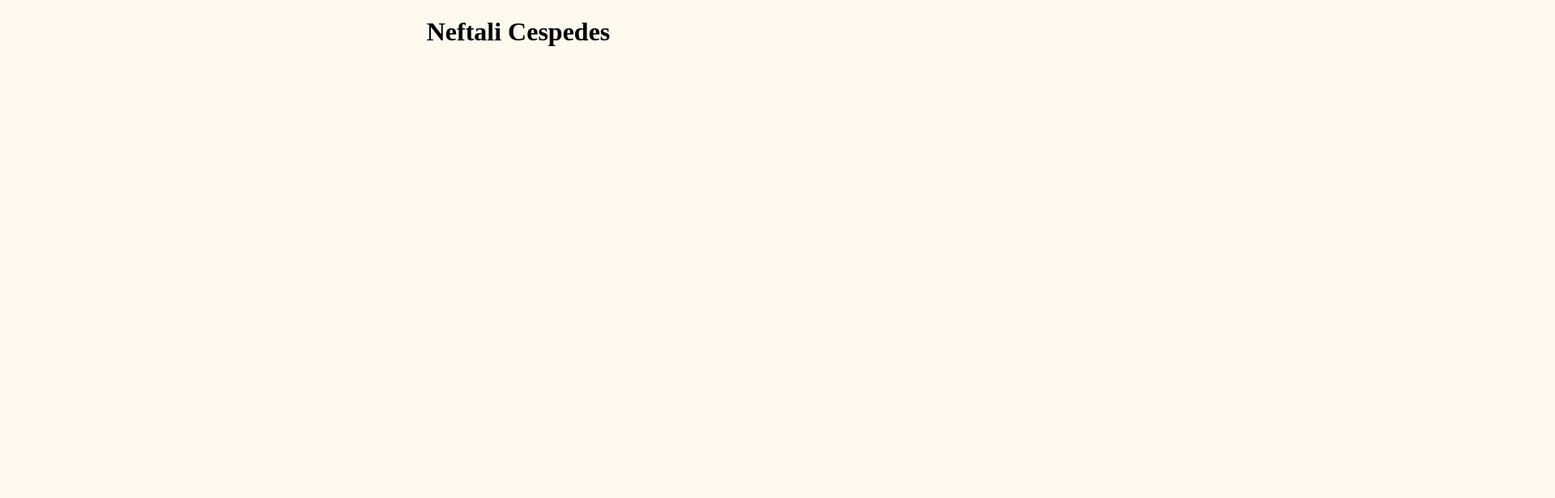
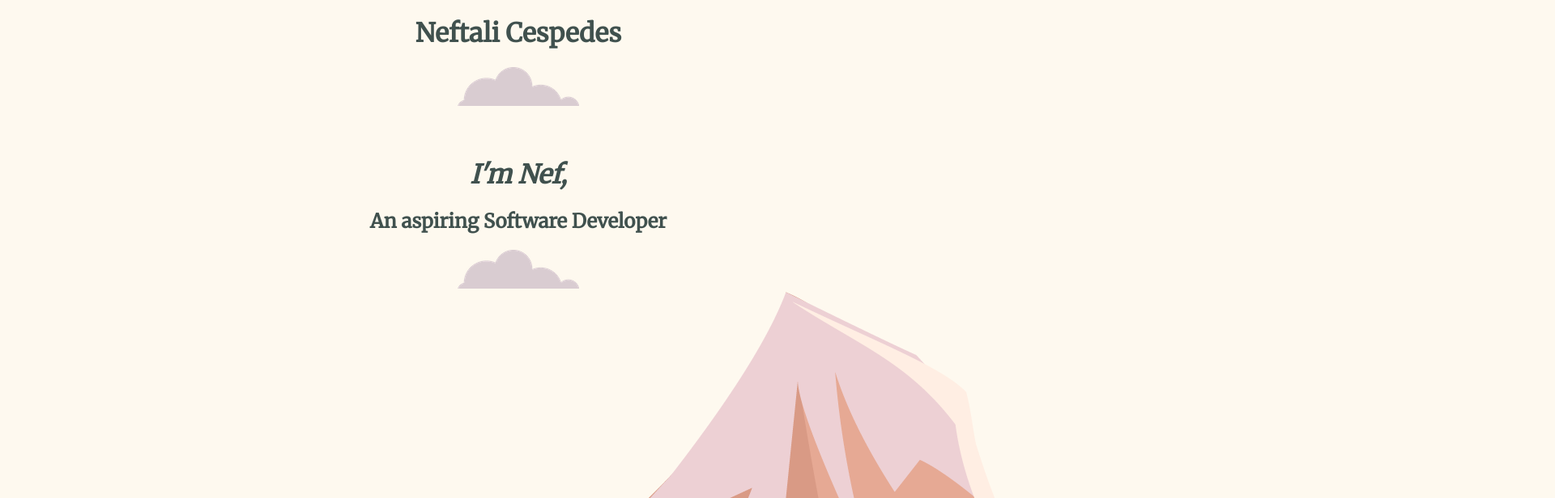
Before and after one commit to cespedesn/my-personal-website, a plain HTML site: page index.html in a window 1280 px wide. Shown: the top 616 px of the page at 81% size, 1920 px wide, since content can reach past the window. Drawn offline with Linux system fonts and the light colour scheme.

Commit message:
Add website-images

```diff
--- a/index.html
+++ b/index.html
@@ -11,5 +11,18 @@
   <body>
     <h1>Neftali Cespedes</h1>
     <script src= "script.js"></script>
+    <div class="top-container">
+        <img class="top-cloud"src="website-images/cloud.png" alt="cloud-img">
+        <br>
+        <br>
+        <br>
+        <h1><em>I'm Nef,</em></h1>
+        <div class="intro">
+          <h2>An aspiring Software Developer</h2>
+        </div>
+        <img class="bottom-cloud"src="website-images/cloud.png" alt="cloud-img">
+        <img class="mountain-img"src="website-images/sunset mountains.png" alt="mountain-img">
+        <img class="cloud-above-sun"src="website-images/cloud.png" alt="cloud-img">
+    </div>
   </body>
 </html>
--- a/style.css
+++ b/style.css
@@ -1,5 +1,7 @@
 body {
     background-color: #FEF9EF;
-  text-align: center;
-  margin: 0;
+    text-align: center;
+    margin: 0;
+    color:#40514e;
+    font-family: 'Merriweather', serif;
 }
```
